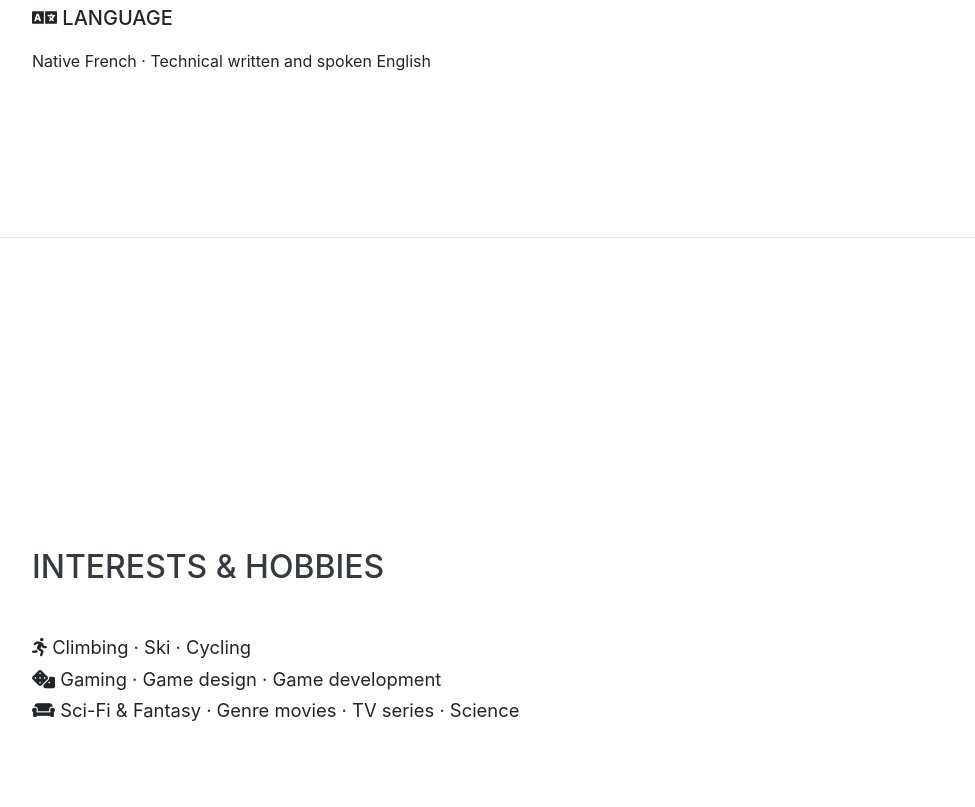
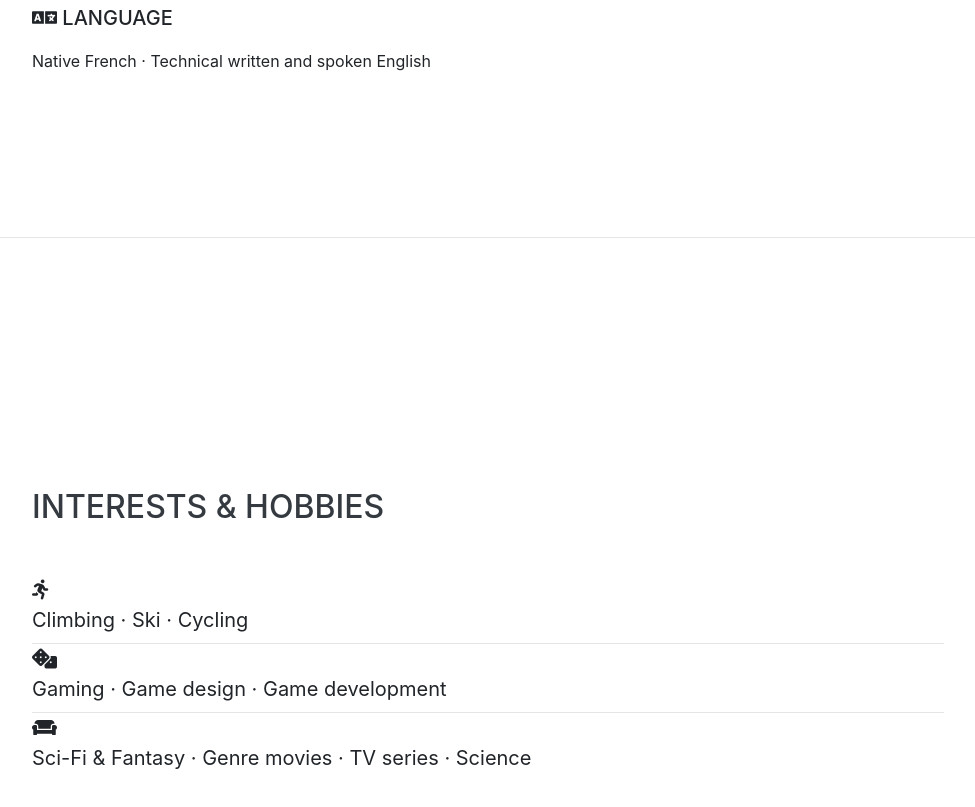
Before and after one commit to AlexandreBattutPro/alexandrebattut.github.io, a website with bundled scripts: page index.html in a window 1280 px wide. Shown: the part 3372-4179 px from the top of the page, without its empty margins (288-1263 px from the left). Built offline with nearby package versions, Linux system fonts and the light colour scheme; a web font is replaced by a local one.

Commit message:
update hobbies layout

```diff
--- a/index.html
+++ b/index.html
@@ -222,9 +222,11 @@
     <section class="resume-section p-3 p-lg-5 d-flex align-items-center" id="interests">
       <div class="w-100">
         <h2 class="mb-5">Interests & Hobbies</h2>
-        <p class="mb-1" style="font-size: 1.15rem"><i class="fas fa-running"></i>   Climbing · Ski · Cycling</p>
-        <p class="mb-1" style="font-size: 1.15rem"><i class="fas fa-dice"></i> Gaming · Game design · Game development</p>
-        <p class="mb-1" style="font-size: 1.15rem"><i class="fas fa-couch"></i></i> Sci-Fi & Fantasy · Genre movies · TV series · Science</p>
+        <p class="mb-2" style="font-size: 1.25rem"><i class="fas fa-running"></i></br>Climbing · Ski · Cycling</p>
+        <hr class="m-0">
+        <p class="mb-2" style="font-size: 1.25rem"><i class="fas fa-dice"></i></br>Gaming · Game design · Game development</p>
+        <hr class="m-0">
+        <p style="font-size: 1.25rem"><i class="fas fa-couch"></i></i></br>Sci-Fi & Fantasy · Genre movies · TV series · Science</p>
       </div>
     </section>
 
```
